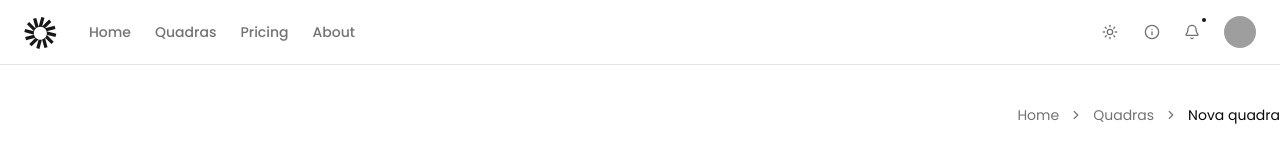
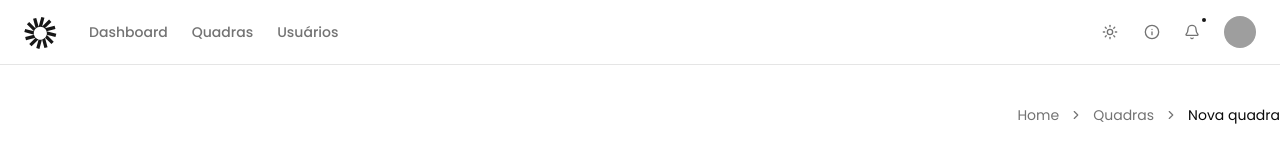
Before and after one commit to wesleylopex/courts-admin, a Next.js app: page /courts/create in a window 1280 px wide. Shown: the top 160 px of the page. Built offline with nearby package versions, Linux system fonts and the light colour scheme; grey boxes are pictures that could not be loaded.

Commit message:
fix: update navigation links in navbar to reflect new labels and improve clarity

```diff
--- a/src/components/navbar.tsx
+++ b/src/components/navbar.tsx
@@ -19,10 +19,9 @@ import {
 
 // Navigation links array to be used in both desktop and mobile menus
 const navigationLinks = [
-  { href: '/', label: 'Home' },
+  { href: '/', label: 'Dashboard' },
   { href: '/courts', label: 'Quadras' },
-  { href: '/pricing', label: 'Pricing' },
-  { href: '/about', label: 'About' },
+  { href: '/users', label: 'Usuários' }
 ]
 
 export default function Component() {
```
